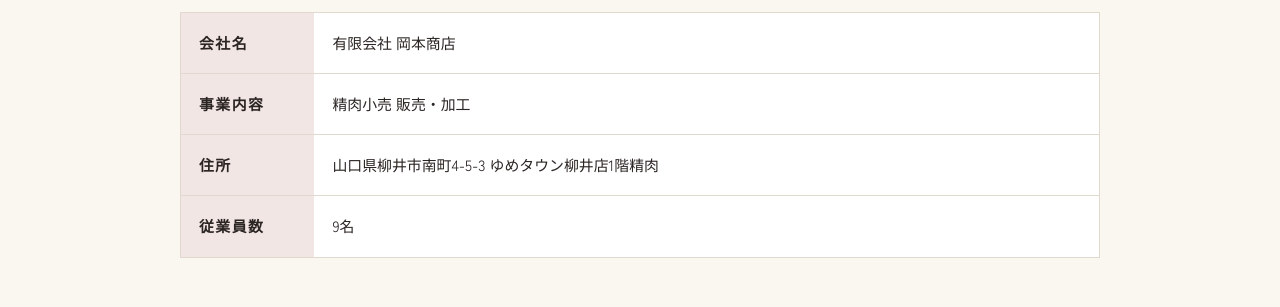
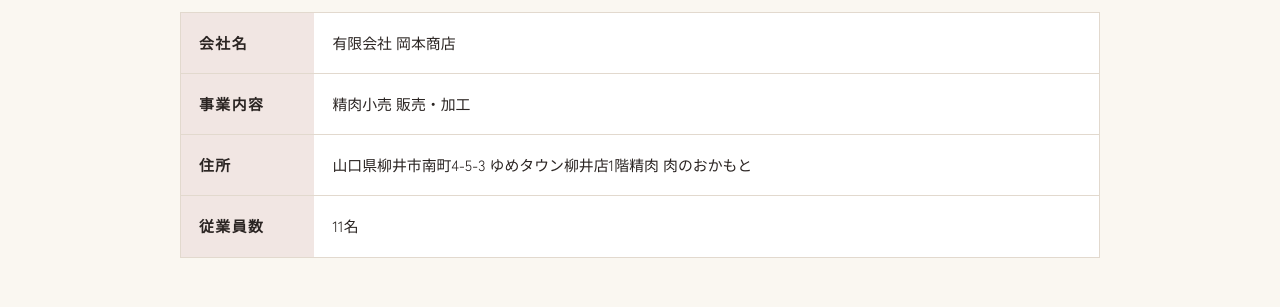
Before and after one commit to okamoto-syouten/saiyo-hp, a plain HTML site: page index.html in a window 1280 px wide. Shown: the part 5980-6287 px from the top of the page. Drawn offline with Linux system fonts and the light colour scheme.

Commit message:
Update index.html

```diff
--- a/index.html
+++ b/index.html
@@ -282,8 +282,8 @@ footer{background:var(--sumi);color:#CFC7BF;text-align:center;padding:28px 20px;
     <table class="spec">
       <tr><th>会社名</th><td>有限会社 岡本商店</td></tr>
       <tr><th>事業内容</th><td>精肉小売 販売・加工</td></tr>
-      <tr><th>住所</th><td>山口県柳井市南町4-5-3 ゆめタウン柳井店1階精肉</td></tr>
-      <tr><th>従業員数</th><td>9名</td></tr>
+      <tr><th>住所</th><td>山口県柳井市南町4-5-3 ゆめタウン柳井店1階精肉 肉のおかもと</td></tr>
+      <tr><th>従業員数</th><td>11名</td></tr>
     </table>
   </div>
 </section>
```
